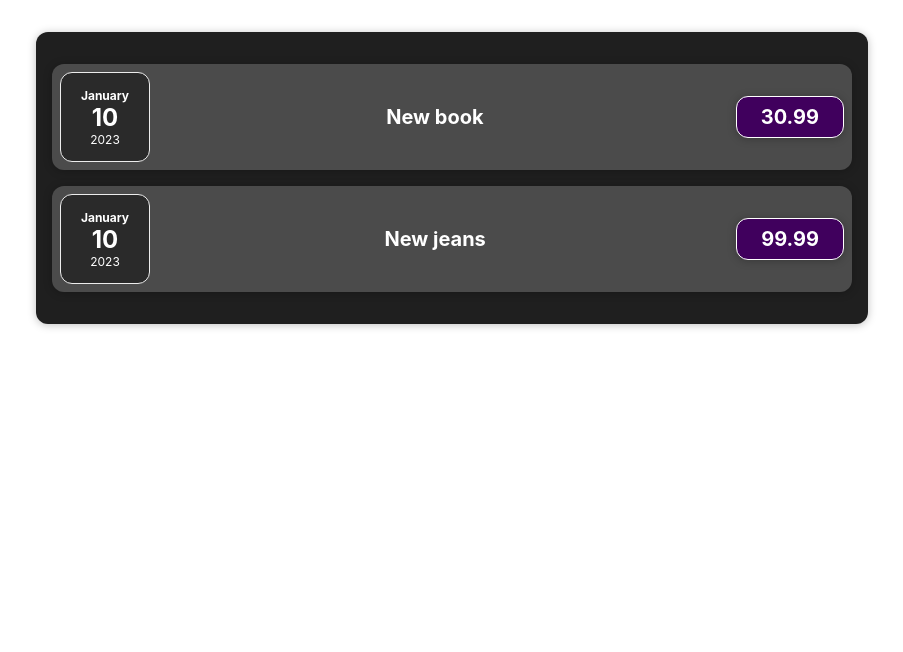
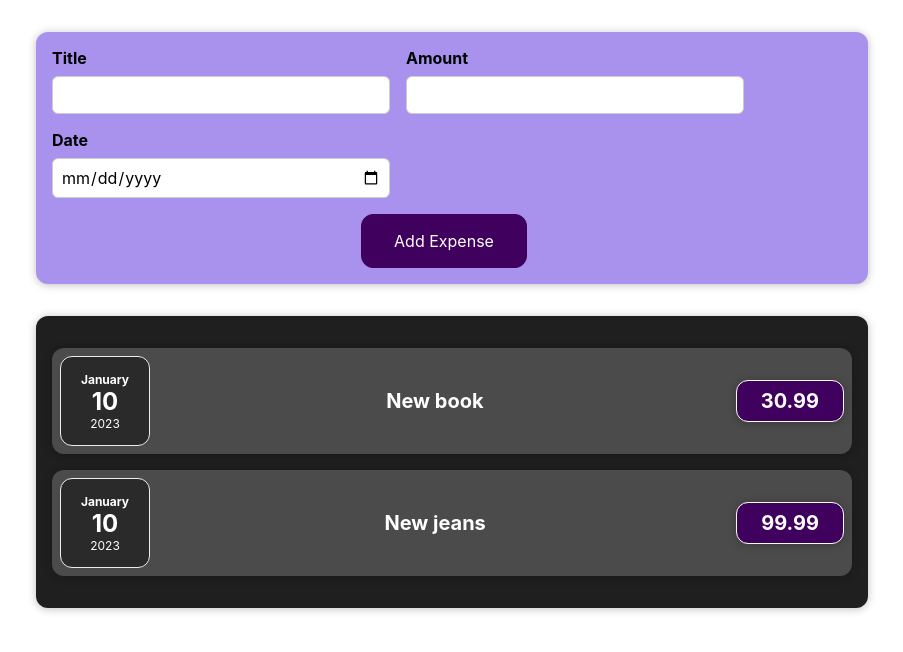
Before and after one commit to martjn/expenses, a React (Create React App) app: page / in a window 1280 px wide. Shown: the top 652 px of the page, without its empty margins (188-1091 px from the left). Built offline with nearby package versions, Linux system fonts and the light colour scheme.

Commit message:
motherlode-9

```diff
--- a/src/App.js
+++ b/src/App.js
@@ -1,11 +1,13 @@
 import './App.css';
-import ExpenseItem from "./components/Expenses/ExpenseItem";
 import Expenses from "./components/Expenses/Expenses";
+import NewExpense from "./components/NewExpense/NewExpense";
 
 const App = () => {
   return (
     <div className="App">
+        <NewExpense></NewExpense>
         <Expenses></Expenses>
+
     </div>
   );
 }
--- /dev/null
+++ b/src/components/NewExpense/ExpenseForm.css
@@ -0,0 +1,26 @@
+.new-expense__controls {
+    display: flex;
+    flex-wrap: wrap;
+    gap: 1rem;
+    margin-bottom: 1rem;
+    text-align: left;
+}
+
+.new-expense__control label {
+    font-weight: bold;
+    margin-bottom: 0.5rem;
+    display: block;
+}
+
+.new-expense__control input {
+    font: inherit;
+    padding: 0.5rem;
+    border-radius: 6px;
+    border: 1px solid #ccc;
+    width: 20rem;
+    max-width: 100%;
+}
+
+.new-expense__actions {
+    text-align: right;
+}
--- /dev/null
+++ b/src/components/NewExpense/ExpenseForm.js
@@ -0,0 +1,28 @@
+import React from 'react';
+import "./ExpenseForm.css";
+
+const ExpenseForm = (props) => {
+    return(
+        <form>
+            <div className="new-expense__controls">
+                <div className="new-expense__control">
+                    <label className="label">Title</label>
+                    <input className="input" type="number" type="text"/>
+                </div>
+                <div className="new-expense__control">
+                    <label className="label">Amount</label>
+                    <input className="input" type="number" min="0.01" step="0.01"/>
+                </div>
+                <div className="new-expense__control">
+                    <label className="label">Date</label>
+                    <input className="input" type="number" type="date" min="2023-01-18" max="2025-12-31"/>
+                </div>
+            </div>
+            <div>
+                <button className="button" type="submit">Add Expense</button>
+            </div>
+        </form>
+    )
+}
+
+export default ExpenseForm
--- /dev/null
+++ b/src/components/NewExpense/NewExpense.css
@@ -0,0 +1,38 @@
+.new-expense {
+    background-color: #a892ee;
+    padding: 1rem;
+    margin: 2rem auto;
+    width: 50rem;
+    max-width: 95%;
+    border-radius: 12px;
+    text-align: center;
+    box-shadow: 0 1px 8px rgba(0, 0, 0, 0.25);
+}
+
+.new-expense button {
+    font: inherit;
+    cursor: pointer;
+    padding: 1rem 2rem;
+    border: 1px solid #40005d;
+    background-color: #40005d;
+    color: white;
+    border-radius: 12px;
+    margin-right: 1rem;
+}
+
+.new-expense button:hover,
+.new-expense button:active {
+    background-color: #510674;
+    border-color: #510674;
+}
+
+.new-expense button.alternative {
+    color: #220131;
+    border-color: transparent;
+    background-color: transparent;
+}
+
+.new-expense button.alternative:hover,
+.new-expense button.alternative:active {
+    background-color: #ddb3f8;
+}
--- /dev/null
+++ b/src/components/NewExpense/NewExpense.js
@@ -0,0 +1,12 @@
+import React from 'react';
+import ExpenseForm from "./ExpenseForm";
+import './NewExpense.css'
+const NewExpense = () => {
+    return(
+        <div className="new-expense">
+            <ExpenseForm></ExpenseForm>
+        </div>
+    )
+}
+
+export default NewExpense
```
